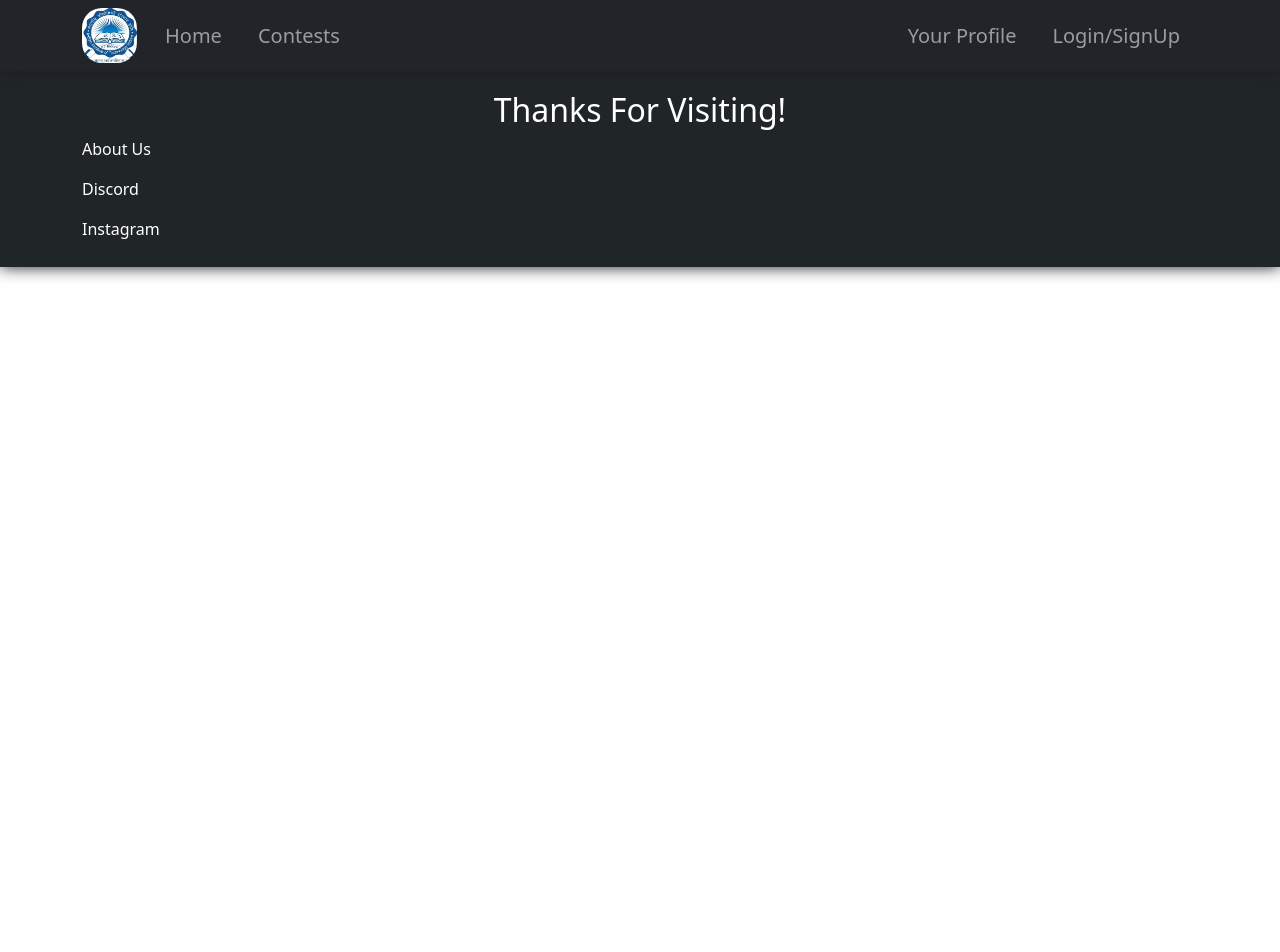
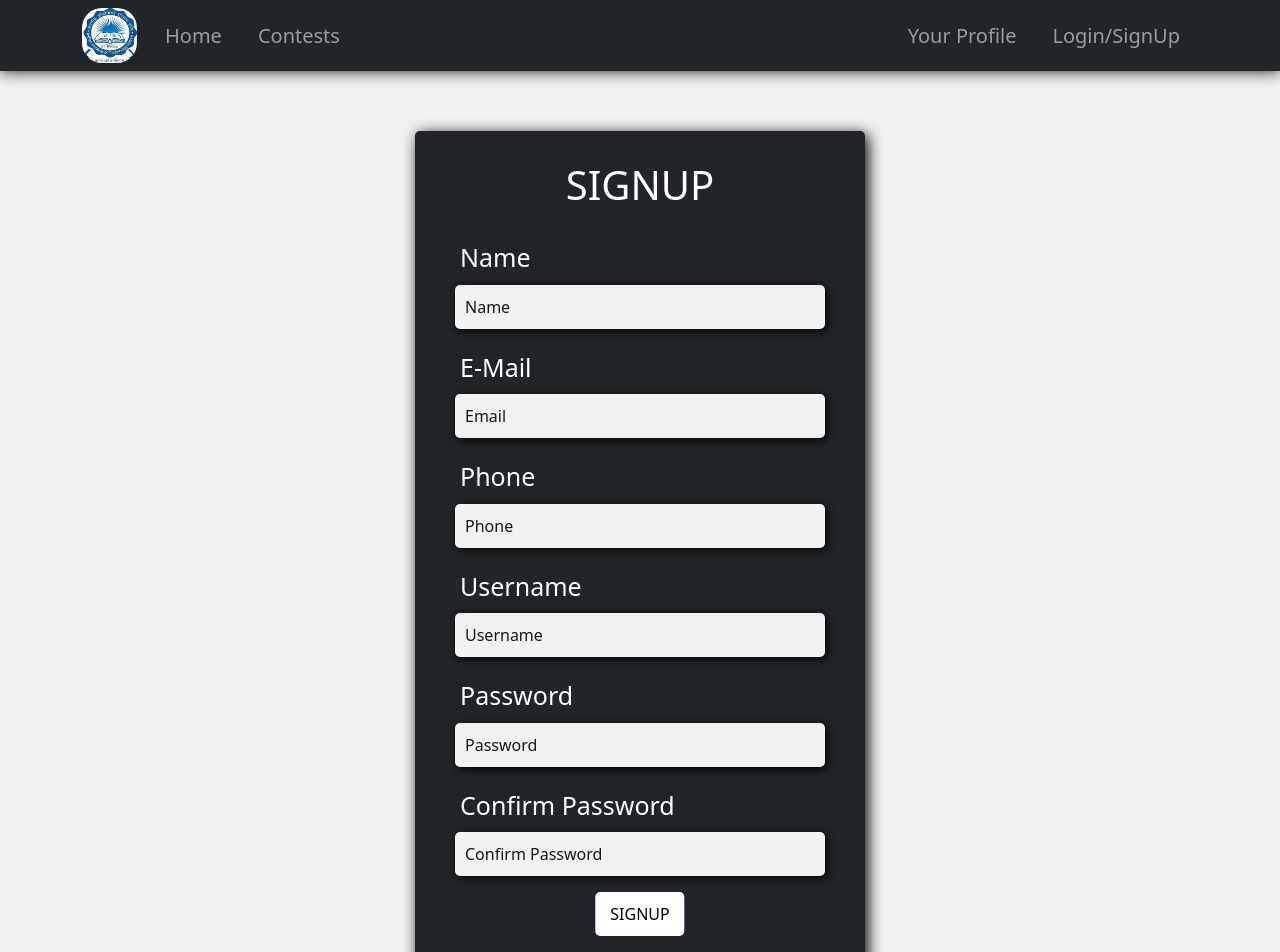
Before and after one commit to DaemonLab/Binary-Brains, a React (Create React App) app in the folder frontend/: page /signup in a window 1280 px wide. Shown: the top 952 px of the page. Before the commit the page ends 800 px from the top, so only its background shows below. Built offline with nearby package versions, Linux system fonts and the light colour scheme.

Commit message:
Signup to react

```diff
--- a/frontend/public/index.html
+++ b/frontend/public/index.html
@@ -9,6 +9,7 @@
       name="description"
       content="Web site created using create-react-app"
     />
+    <link href='https://fonts.googleapis.com/css?family=Inter' rel='stylesheet'>
     <link rel="apple-touch-icon" href="%PUBLIC_URL%/logo192.png" />
     <!--
       manifest.json provides metadata used when your web app is installed on a
--- a/frontend/src/App.js
+++ b/frontend/src/App.js
@@ -6,6 +6,7 @@ import Navbar from './Components/Navbar';
 import Contests from './Components/Contests';
 import Login from './Components/Login';
 import Yourprofile from './Components/Yourprofile';
+import SignUp from './Components/SignUp';
 import Footer from './Components/Footer';
 import 'bootstrap/dist/css/bootstrap.min.css';
 import { BrowserRouter as Router, Routes, Route ,Link} from "react-router-dom";
@@ -13,7 +14,6 @@ import { BrowserRouter as Router, Routes, Route ,Link} from "react-router-dom";
 function App() {
   return (
     <div>
-
       <Router>
       <div className="back">
       <Navbar />
@@ -22,9 +22,9 @@ function App() {
           <Route path="contests" element={<Contests />} />
           <Route path="login" element={<Login />} />
           <Route path="yourprofile" element={<Yourprofile />} />
+          <Route path="signup" element={<SignUp />}/>
           <Route path="*" />
         </Routes>
-        <Footer />
         </div>
       </Router>
     </div>
--- /dev/null
+++ b/frontend/src/Components/Footer2.js
@@ -0,0 +1,15 @@
+import React from 'react'
+
+function Footer() {
+  return (
+    <div className='footer2'>
+        <div className="container">
+            <p></p>
+            <p></p>
+            <p></p>
+        </div>
+    </div>
+  )
+}
+
+export default Footer
--- a/frontend/src/Components/Homepage.js
+++ b/frontend/src/Components/Homepage.js
@@ -15,6 +15,7 @@ function Homepage() {
       <Poster />
       <Schedule />
       <Rankings />
+      <Footer />
     </div>
   )
 }
--- a/frontend/src/Components/Login.js
+++ b/frontend/src/Components/Login.js
@@ -4,7 +4,7 @@ import Navbar from './Navbar'
 function Login() {
   return (
     <div>
-        <h2 align="center">Login Page</h2>
+
     </div>
   )
 }
--- a/frontend/src/Components/Navbar.js
+++ b/frontend/src/Components/Navbar.js
@@ -23,7 +23,7 @@ function Navbar() {
                 <Link to="/yourprofile" className="nav-link">Your Profile</Link>
             </li>
             <li className="nav-item active">
-                <Link to="/login" className="nav-link">Login/SignUp</Link>
+                <Link to="/signup" className="nav-link">Login/SignUp</Link>
             </li>
             </ul>
         </div>
--- /dev/null
+++ b/frontend/src/Components/SignUp.js
@@ -0,0 +1,109 @@
+import React from 'react'
+import './Style2.css'
+import Footer2 from './Footer2'
+
+function SignUp() {
+  return (
+    <div>
+    <div className="signup">
+      <div className="container outer">
+      <form
+        className="needs-validation"
+        action="/login"
+        method="post"
+        noValidate
+      >
+        <div className="whitebox signup_container">
+          <h1 className="text-center heading">SIGNUP</h1>
+          <div className="mb-3 inputs" style={{"textAlign": "left"}}>
+            <label className="form-label auth">Name</label>
+            <br />
+            <input
+              type="text"
+              name="name"
+              id="name"
+              className='inputbox'
+              placeholder="Name"
+              style={{"color": "black"}}
+              required
+            /><br />
+          </div>
+          <div className="mb-3 inputs" style={{"textAlign": "left"}}>
+            <label className="form-label auth">E-Mail</label>
+            <br />
+            <input
+              type="email"
+              name="email"
+              id="email"
+              className='inputbox'
+              placeholder="Email"
+              style={{"color": "black"}}
+              required
+            /><br />
+          </div>
+          <div className="mb-3 inputs" style={{"textAlign": "left"}}>
+            <label className="form-label auth">Phone</label>
+            <br />
+            <input
+              type="tel"
+              name="phone"
+              id="phone"
+              className='inputbox'
+              placeholder="Phone"
+              style={{"color": "black"}}
+              required
+            /><br />
+          </div>
+          <div className="mb-3 inputs" style={{"textAlign": "left"}}>
+            <label className="form-label auth">Username</label>
+            <br />
+            <input
+              type="text"
+              name="username"
+              id="username"
+              className='inputbox'
+              placeholder="Username"
+              style={{"color": "black"}}
+              required
+            /><br />
+          </div>
+          <div className="mb-3 inputs" style={{"textAlign": "left"}}>
+            <label
+              className="form-label auth"
+              style={{"textAlign": "left"}}
+              >Password</label>
+              <br />
+            <input
+              type="password"
+              name="password"
+              id="password"
+              className='inputbox'
+              placeholder="Password"
+              style={{"color": "black"}}
+              required
+            /><br />
+            <div className="mb-3 inputs" style={{"textAlign": "left"}}></div>
+              <label
+                className="form-label auth"
+                style={{"textAlign": "left"}}>Confirm Password</label>
+                <br />
+              <input
+                type="password"
+                name="confirm_password"
+                id="confirm_password"
+                className='inputbox'
+                placeholder="Confirm Password"
+                style={{"color": "black"}}
+                required
+              /><br />
+            </div>
+            <button className="btnsignup" type="submit">SIGNUP</button>
+          </div>
+          </form>
+      </div>
+      </div>
+    </div>
+  )
+}
+
+export default SignUp
--- a/frontend/src/Components/Style.css
+++ b/frontend/src/Components/Style.css
@@ -67,6 +67,10 @@ table{
     transform: translate(-50%,50%);
 }
 
+.btnx:hover{
+    font-size: 26px;
+}
+
 .btnmore{
     position: relative;
     color: white;
@@ -82,6 +86,12 @@ table{
     left:50%;
     transform: translate(-50%,0%);
 }
+
+
+.btnmore:hover{
+    font-size: 21px;
+}
+
 
 .conts{
     position: relative;
@@ -153,6 +163,16 @@ table{
     display: flex;
 }
 
+.upc{
+    margin-top: 20px;
+    color: white;
+}
+
+.upc2{
+    margin-top: 20px;
+    color: white;
+}
+
 .leaderboard{
     width: 100%;
     overflow-x:auto;
@@ -172,6 +192,11 @@ table{
     text-align: center;
 }
 
+.h2x{
+    color: white;
+    margin-top: 20px;
+}
+
 .footer{
     background-color: #202528;
     color: white;
--- a/frontend/public/css/style.css
+++ b/frontend/src/Components/Style2.css
@@ -1,5 +1,9 @@
+.signup{
+  background-color: #f2f0f0;
+  padding-bottom: 50px;
+}
 .navi{
-  background-color: #d9d9d9;
+  font-family: 'Inter';
 }
 .navi>a{
   margin-left: 50px;
@@ -10,6 +14,10 @@
   text-align: center;
   color: #414040;
   margin-left: 50px;
+}
+.form-label{
+  color: white;
+  padding-left: 5px;
 }
 .homeButton>a{
   text-decoration: none;
@@ -46,11 +54,11 @@
   text-decoration: none;
   color: inherit;
 }
+
 .outer{
   position: relative;
-  /* top: 100px; */
   padding-top: 30px;
-  width: 10vw;
+  width: 100vw;
   display: flex;
   align-items: center;
   justify-content: center;
@@ -60,16 +68,44 @@
   text-align: center;
   margin: 20px;
 }
+.inputbox{
+  box-shadow: 2px 2px 10px black;
+}
+.btnsignup:hover{
+  font-size: 21px;
+}
+
+.btnsignup{
+  position: relative;
+  color: black;
+  background-color: white;
+  border: none;
+  margin-bottom: 10px;
+  padding-left: 15px;
+  padding-right: 15px;
+  border-radius: 5px;
+  padding-top: 10px;
+  padding-bottom: 10px;
+  left:50%;
+  bottom: 0%;
+  transform: translate(-50%,0%);
+}
+.footer2{
+  background-color:rgb(43, 47, 50);
+  color: white;
+  padding-bottom: 10px;
+  padding-top: 20px;
+}
 .whitebox{
-  width: 350px;
+  width: 1800px;
   height: 450px;
   position:relative;
   margin: 10px;
-  background: #d9d9d9;
+  background: #212529;
   border-radius: 5px;
 }
 .signup_container{
-  height: 825px;
+  height: 890px;
 }
 .register_container{
   height: 650px;
@@ -104,26 +140,20 @@ input{
   height: 55px;
 }
 .button{
-  width: 100%;
-  height: 60px;
-  /* margin-top: 20px; */
-  font-weight: 400;
-  line-height: 1.5;
-  color: black;
-  text-align: center;
-  text-decoration: none;
-  vertical-align: middle;
-  user-select: none;
-  background-color: #a7a7a7;
+  position: absolute;
+  color:white;
+  font-size: 25px;
+  background-color: rgb(44, 50, 76);
   border-radius: 5px;
-  border: 0px;
-  /* border: 3px solid #FBC217; */
-  padding: 0.375rem 0.75rem;
-  font-size: 2rem;
-  transition: color .15s ease-in-out,background-color .15s ease-in-out,border-color .15s ease-in-out,box-shadow .15s ease-in-out;
-}
-.signup_button{
-  margin-top: 50px;
+  padding-top: 5px;
+  padding-bottom: 8px;
+  padding-left: 10px;
+  padding-right: 8px;
+  border: none;
+  box-shadow: 2px 2px 5px black;
+  left:51%;
+  bottom: 15%;
+  transform: translate(-50%,50%);
 }
 .button:hover{
   background-color: black ;
@@ -131,7 +161,8 @@ input{
 }
 
 .heading{
-  /* top: 200px; */
+  color: white;
+  padding-top: 30px;
   margin: 30px;
 }
 
@@ -142,12 +173,17 @@ input{
 
 @media (min-width: 300px) {
   .whitebox{
-      width: 250px;
+      width: 350px;
+      padding-left: 20px;
+      padding-right: 20px;
   }
 }
 @media (min-width: 576px) {
   .whitebox{
-      width: 350px;
+      width: 450px;
+      padding-left: 20px;
+      padding-right: 20px;
+      box-shadow: 3px 3px 15px black;
   }
 }
 @media (max-width: 576px) {
--- a/frontend/src/Components/Yourprofile.js
+++ b/frontend/src/Components/Yourprofile.js
@@ -3,7 +3,11 @@ import React from 'react'
 function Yourprofile() {
   return (
     <div>
-        <h1 align="center"> Your Profile Page</h1>
+      <div className="container ypcont">
+          <h2 className="h2x">Name</h2>
+          <h2 className="h2x">CF Username</h2>
+          <h2 className="h2x">Points</h2>
+      </div>
     </div>
   )
 }
```
Also changed, not shown: frontend/public/signup.html (+20 -40 lines), frontend/src/Components/Contests.js (+10 -4 lines), frontend/src/1920.jpg (deleted), frontend/src/Components/logo.png (renamed from frontend/public/images/logo.png).
